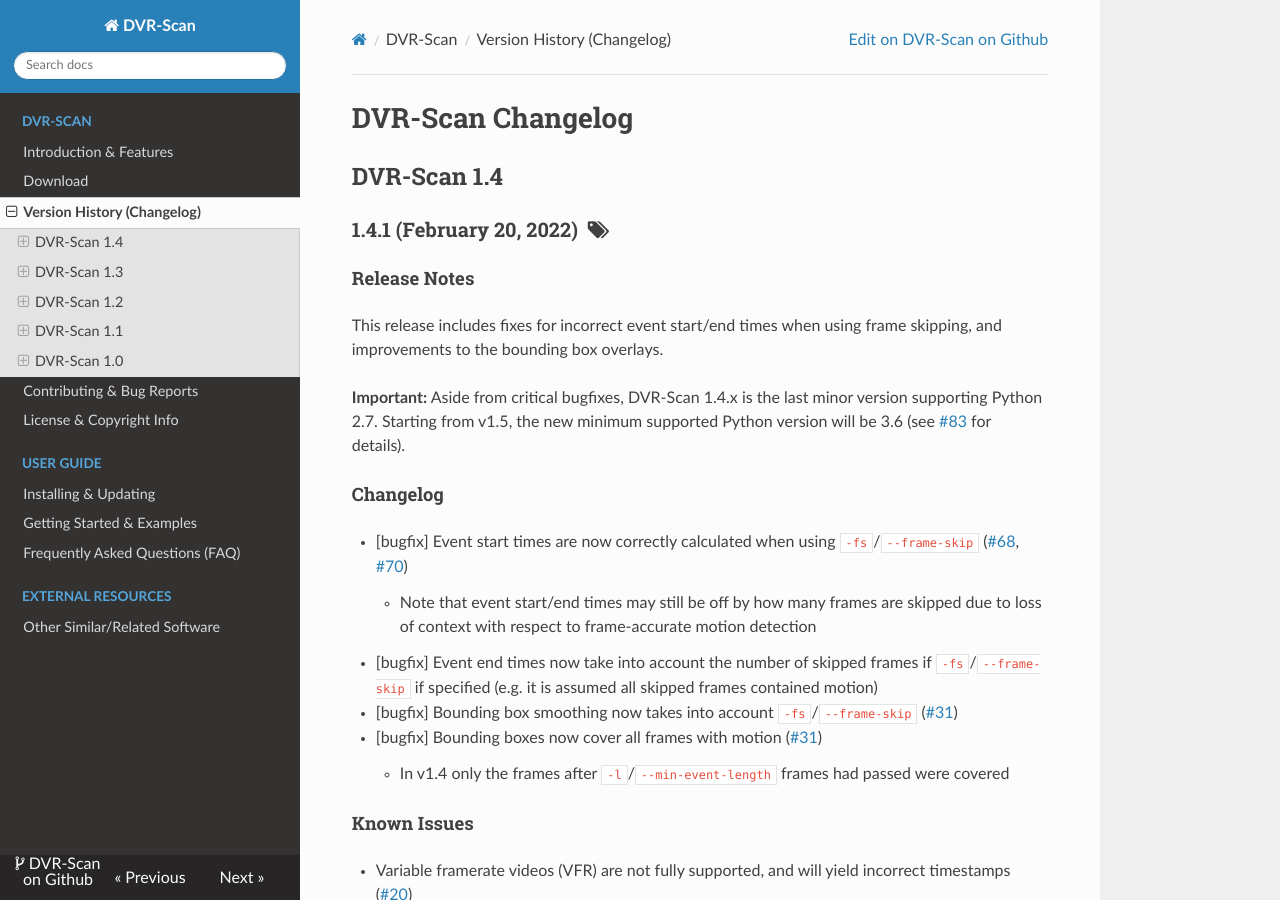
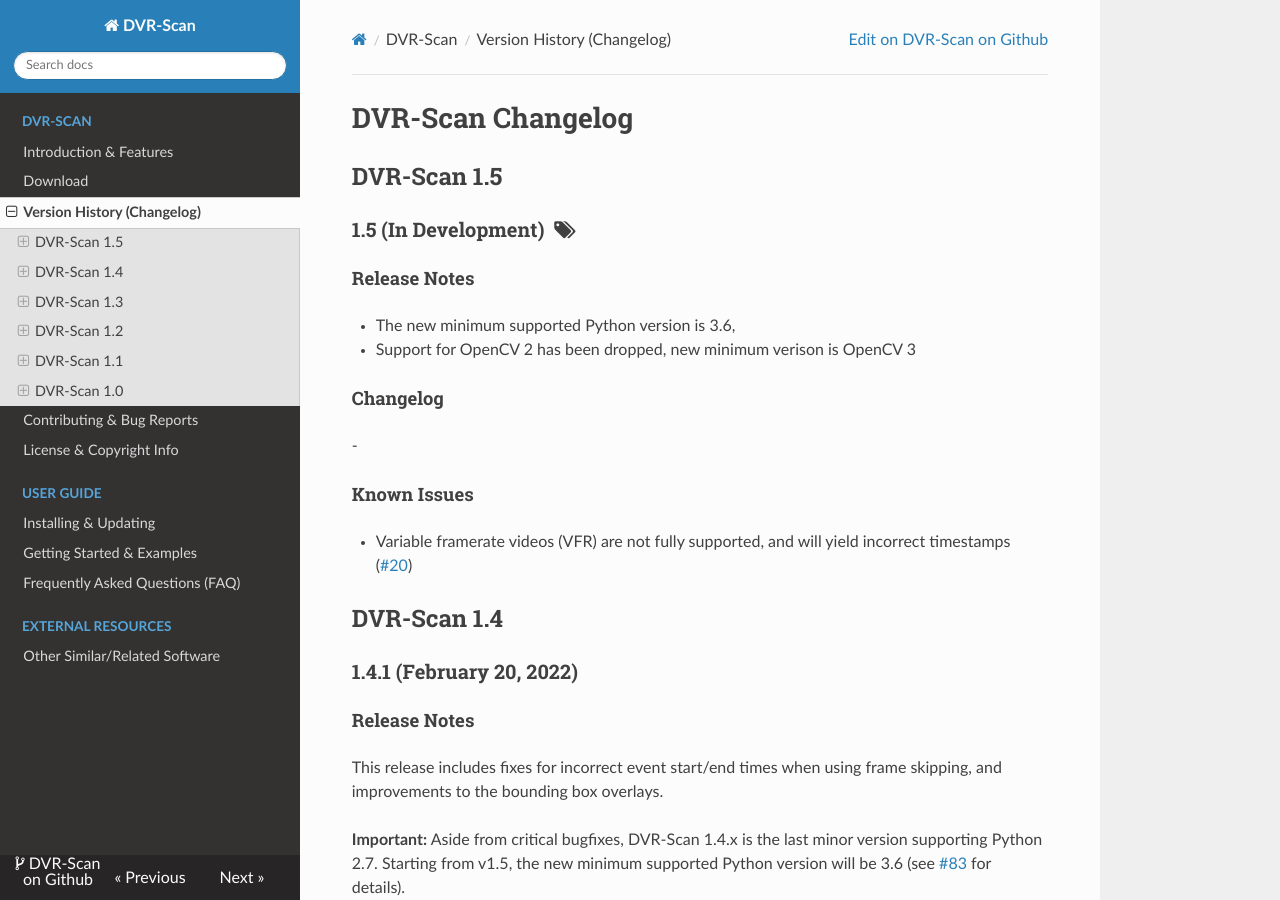
Before and after one commit to Breakthrough/DVR-Scan, an MkDocs documentation site: the page built from docs/changelog.md, in a window 1280 px wide and 900 px high. Built offline with MkDocs 1.6.1, drawn with Linux system fonts in a browser that asks for light colours; nearby versions of some CDN libraries; old or Windows-style settings are respelled for this version of MkDocs.

```diff
--- a/docs/changelog.md
+++ b/docs/changelog.md
@@ -2,9 +2,27 @@
 DVR-Scan Changelog
 ==========================================================
 
+## DVR-Scan 1.5
+
+### 1.5 (In Development) &nbsp;<span class="fa fa-tags"></span>
+
+#### Release Notes
+
+ - The new minimum supported Python version is 3.6,
+ - Support for OpenCV 2 has been dropped, new minimum verison is OpenCV 3
+
+#### Changelog
+
+ -
+
+#### Known Issues
+
+ * Variable framerate videos (VFR) are not fully supported, and will yield incorrect timestamps ([#20](https://github.com/Breakthrough/DVR-Scan/issues/20))
+
+
 ## DVR-Scan 1.4
 
-### 1.4.1 (February 20, 2022) &nbsp;<span class="fa fa-tags"></span>
+### 1.4.1 (February 20, 2022)
 
 #### Release Notes
 
```
Also changed, not shown: 1 other file.
